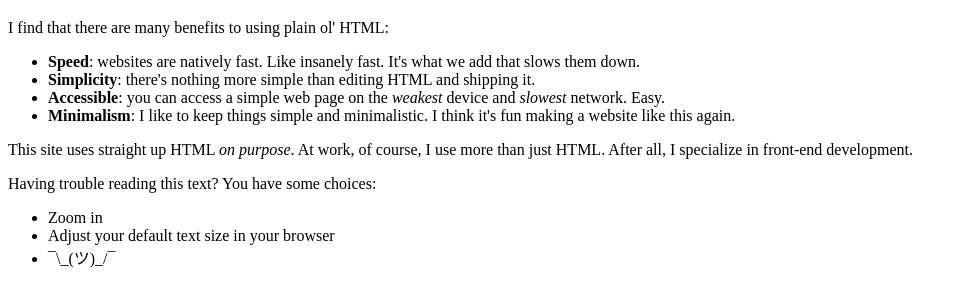
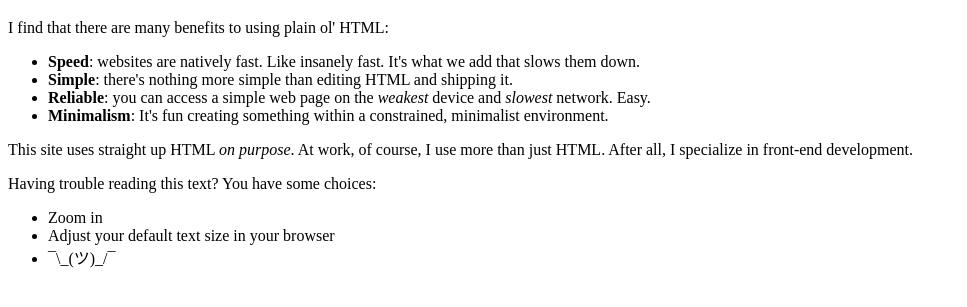
Before and after one commit to ryanolsonx/ryanolsonx.github.io, a plain HTML site: page only-html.html in a window 1280 px wide. Shown: the part 95-402 px from the top of the page, without its empty margins (0-967 px from the left). Drawn offline with Linux system fonts and the light colour scheme.

Commit message:
Update css and add og

```diff
--- a/only-html.html
+++ b/only-html.html
@@ -1,11 +1,17 @@
 <!DOCTYPE html>
 <html lang="en">
 <head>
-  <meta name="description" content="Why isn't this site using CSS? It's simple: speed, simplicity, and accessibility." />
+  <title>Why isn't this site using CSS? - Ryan Olson</title>
+  <meta name="description" content="Why isn't this site using CSS? It's simple: speed, simplicity, and reliability." />
+
+  <meta property="og:url" content="https://ryanolsonx.github.io/only-html>
+  <meta property="og:type" content="website">
+  <meta property="og:title" content="Why isn't this site using CSS? - Ryan Olson">
+  <meta property="og:description" content="Why isn't this site using CSS? It's simple: speed, simplicity, and reliability.">
+
   <meta name="robots" content="index, follow" />
   <meta charset="UTF-8" />
   <meta name="viewport" content="width=device-width, initial-scale=1.0" />
-  <title>Why isn't this site using CSS? - Ryan Olson</title>
 </head>
 <body>
   <header>
@@ -18,9 +24,9 @@
 
   <ul>
       <li><strong>Speed</strong>: websites are natively fast. Like insanely fast. It's what we add that slows them down.</li>
-      <li><strong>Simplicity</strong>: there's nothing more simple than editing HTML and shipping it.</li>
-      <li><strong>Accessible</strong>: you can access a simple web page on the <em>weakest</em> device and <em>slowest</em> network. Easy.</li>
-      <li><strong>Minimalism</strong>: I like to keep things simple and minimalistic. I think it's fun making a website like this again.</li>
+      <li><strong>Simple</strong>: there's nothing more simple than editing HTML and shipping it.</li>
+      <li><strong>Reliable</strong>: you can access a simple web page on the <em>weakest</em> device and <em>slowest</em> network. Easy.</li>
+      <li><strong>Minimalism</strong>: It's fun creating something within a constrained, minimalist environment.</li>
   </ul>
 
   <p>This site uses straight up HTML <em>on purpose</em>. At work, of course, I use more than just HTML. After all, I specialize in front-end development.</p>
```
Also changed, not shown: index.html (+8 -2 lines).
